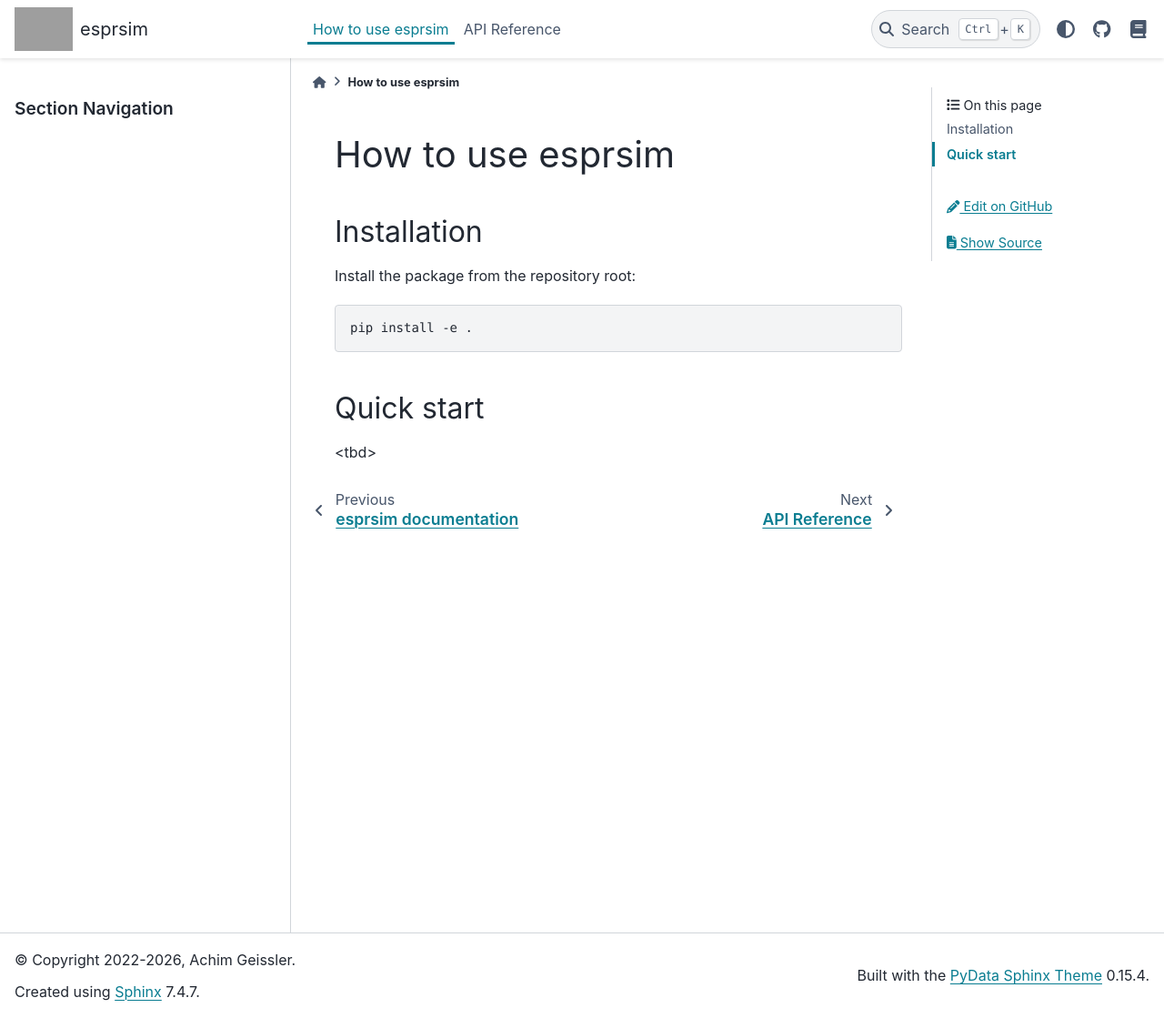
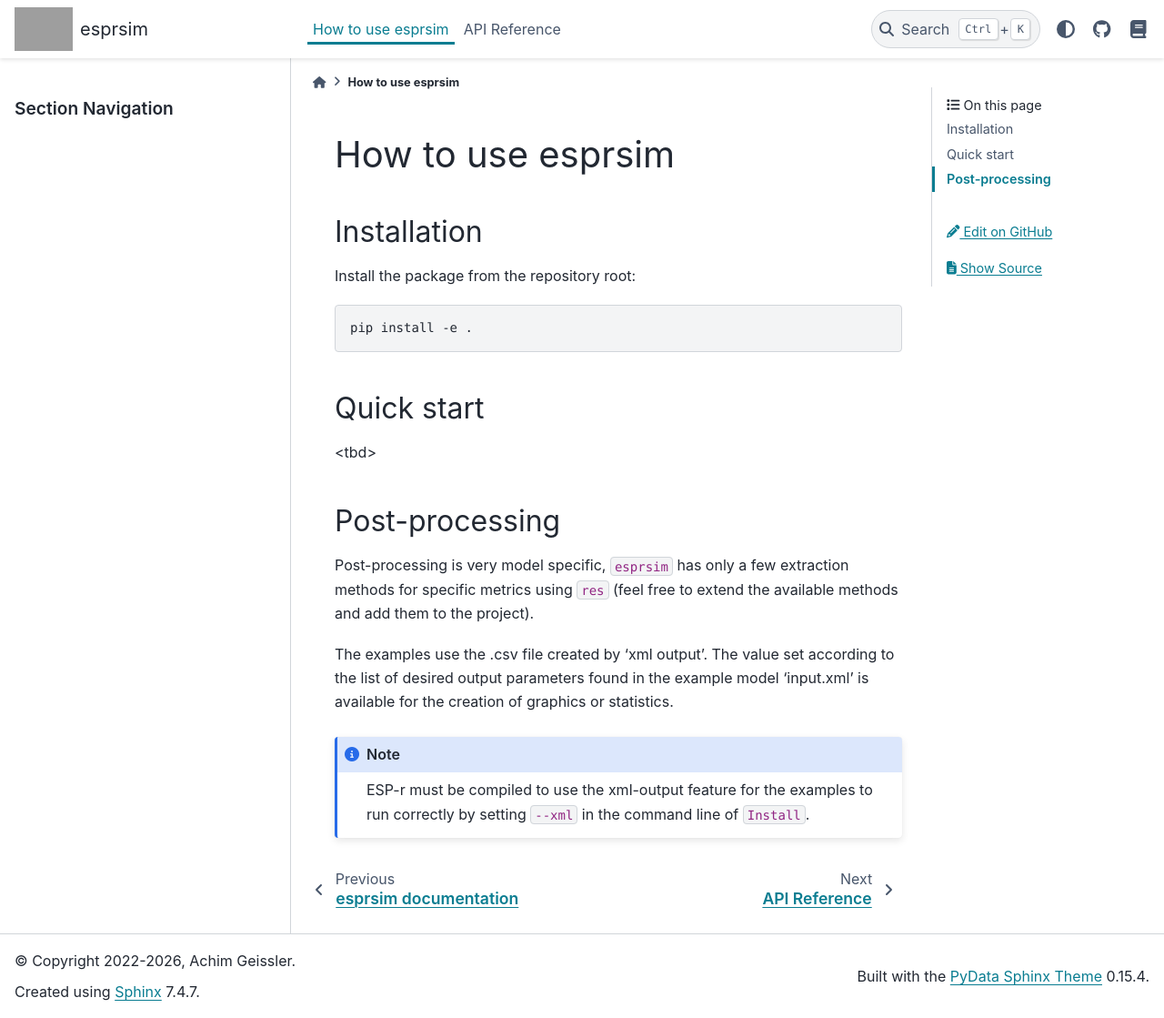
Before and after one commit to AGeissler/esprsim, a Sphinx documentation site: the page built from docs/howto.rst, in a window 1280 px wide and 1119 px high. Shown: the whole window at 91% size. Built offline with Sphinx 7.4.7 and the PyData theme 0.15.4, drawn with Linux system fonts in a browser that asks for light colours; pages that are not in the unit, such as notebooks, are missing from menus; grey boxes are pictures that could not be loaded.

Commit message:
Work on documentation.

```diff
--- a/docs/howto.rst
+++ b/docs/howto.rst
@@ -16,3 +16,18 @@ Quick start
 -----------
 
 <tbd>
+
+Post-processing
+---------------
+
+Post-processing is very model specific, ``esprsim`` has only a few extraction methods
+for specific metrics using ``res`` (feel free to extend the available methods and add
+them to the project).
+
+The examples use the .csv file created by 'xml output'. The value set according to the
+list of desired output parameters found in the example model 'input.xml' is available
+for the creation of graphics or statistics.
+
+.. note::
+   ESP-r must be compiled to use the xml-output feature for the examples to run
+   correctly by setting ``--xml`` in the command line of ``Install``.
```
Also changed, not shown: 1 other file.
